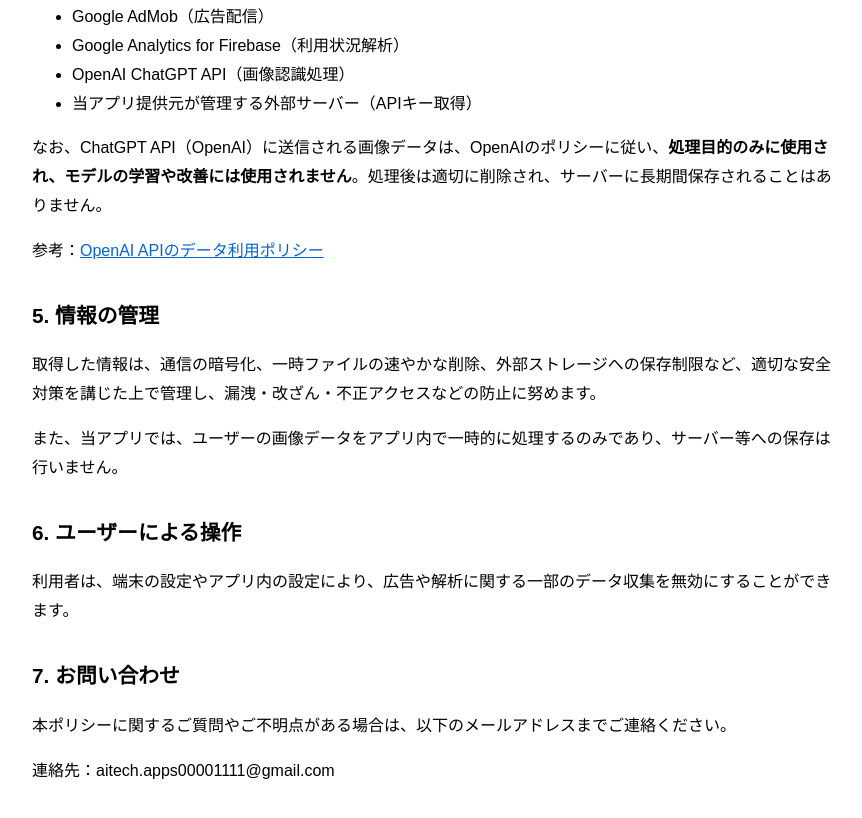
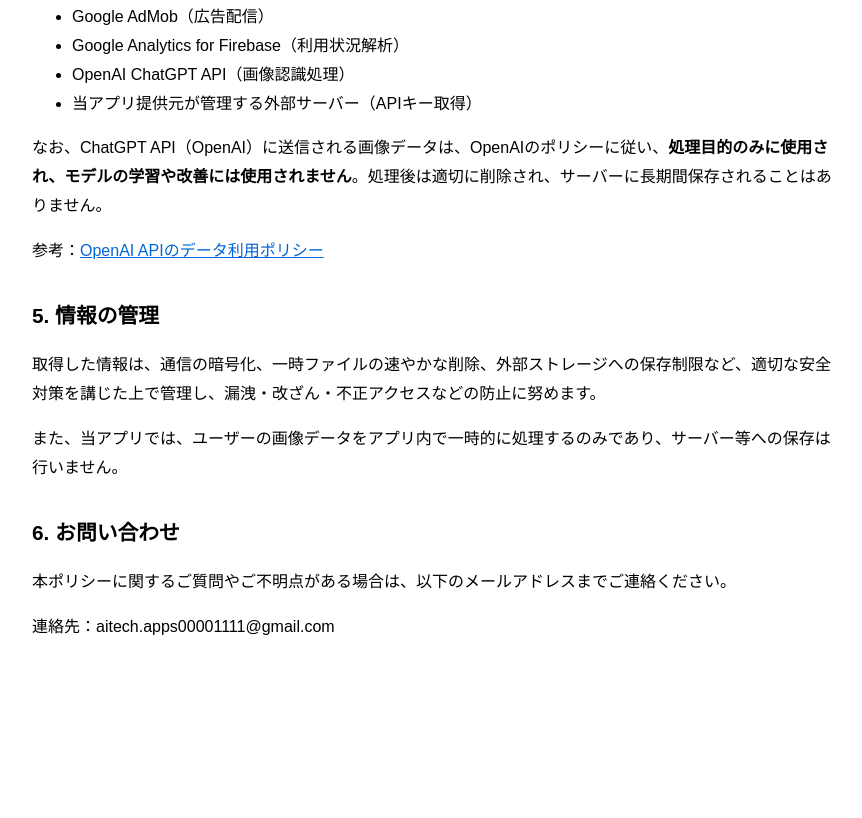
Before and after one commit to japan-aitechteam/privacy-policy, a plain HTML site: page index.html in a window 1280 px wide. Shown: the part 1096-1914 px from the top of the page, without its empty margins (0-862 px from the left). After the commit the page ends 1770 px from the top, so only its background shows below. Drawn offline with Linux system fonts and the light colour scheme.

Commit message:
Update index.html

```diff
--- a/index.html
+++ b/index.html
@@ -71,10 +71,8 @@
   <p>取得した情報は、通信の暗号化、一時ファイルの速やかな削除、外部ストレージへの保存制限など、適切な安全対策を講じた上で管理し、漏洩・改ざん・不正アクセスなどの防止に努めます。</p>
   <p>また、当アプリでは、ユーザーの画像データをアプリ内で一時的に処理するのみであり、サーバー等への保存は行いません。</p>
 
-  <h2>6. ユーザーによる操作</h2>
-  <p>利用者は、端末の設定やアプリ内の設定により、広告や解析に関する一部のデータ収集を無効にすることができます。</p>
 
-  <h2>7. お問い合わせ</h2>
+  <h2>6. お問い合わせ</h2>
   <p>本ポリシーに関するご質問やご不明点がある場合は、以下のメールアドレスまでご連絡ください。</p>
   <p>連絡先：aitech.apps00001111@gmail.com</p>
 </body>
```
